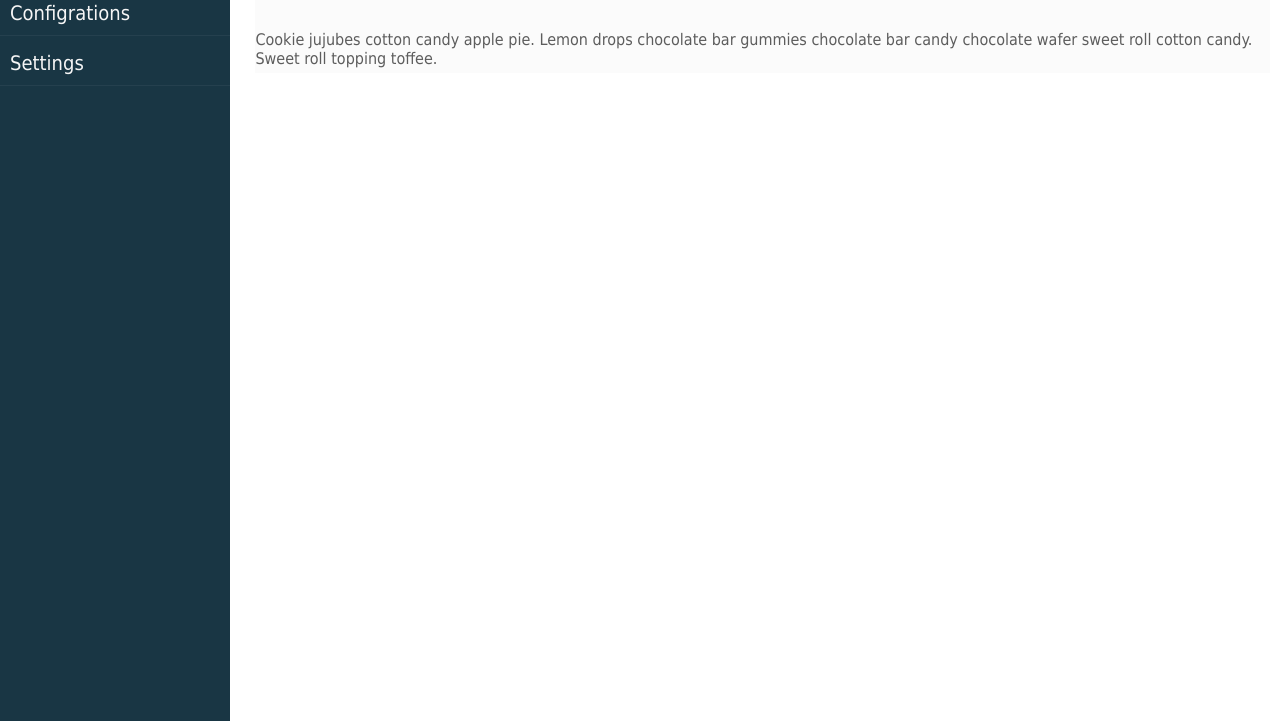
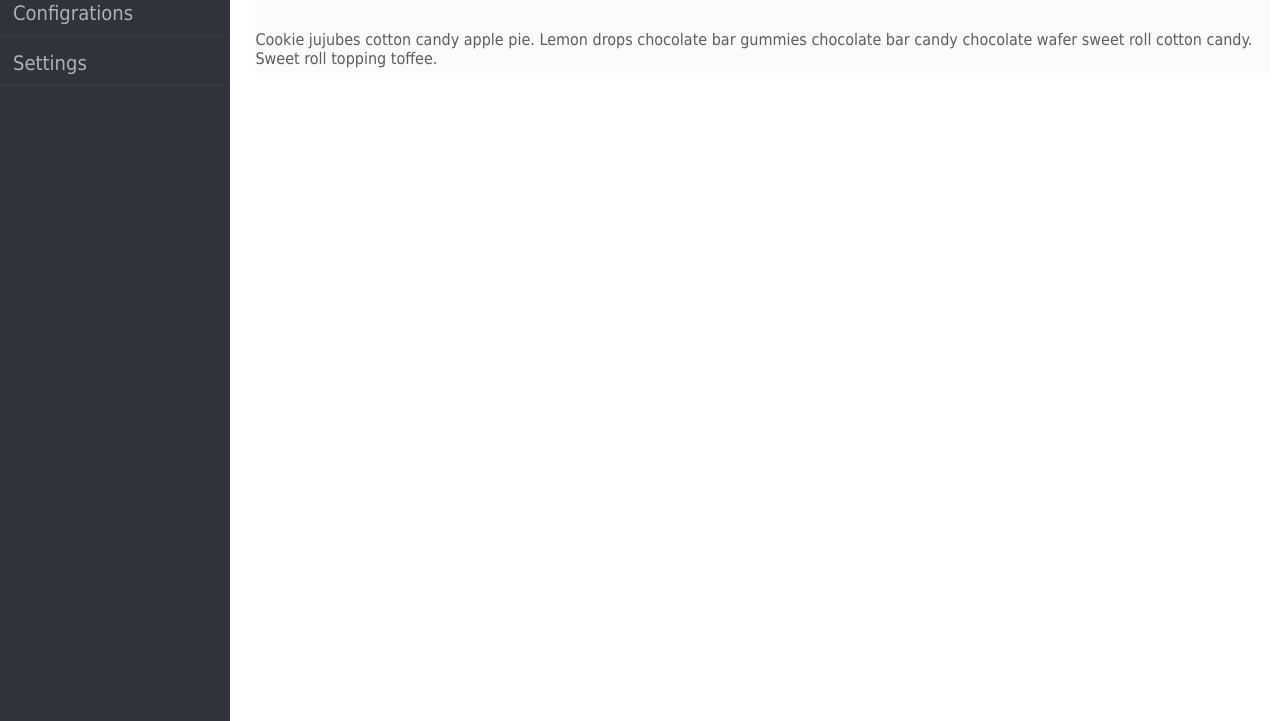
Before and after one commit to Brcinko/autoscheduler-web-interface, a plain HTML site: page frontend/index.html in a window 1280 px wide. Shown: the part 150-871 px from the top of the page. Drawn offline with Linux system fonts and the light colour scheme.

Commit message:
updated color scheme in frontend

```diff
--- a/frontend/css/style.css
+++ b/frontend/css/style.css
@@ -53,7 +53,7 @@ section {
 
 .menu-section {
 	width: 18%;
-	background: #193644;
+	background: #32323A;
 	float: left;
 	list-style-type: none;
 	font-size: 20px;
@@ -64,7 +64,6 @@ section {
 	width: 100%;
 	list-style-position: inside;
 	padding: 0;
-
 }
 
 .menu-li {
@@ -73,22 +72,25 @@ section {
 	border-bottom: 1px solid rgba(255, 255, 255, 0.05);
 	/*padding: 3px;*/
 	list-style-type: none;
-    list-style-position:inside;
-
+	list-style-position:inside;
+    	color: #AEB2B7;
 }
 
 .menu-li:hover {
 	/*background: rgba();*/
-	background: #22495d;
-
+	background: #222228;
 }
 
 .menu-link {
 	text-decoration: none;
-	color: #f6f6f6;
-	padding: 10px 0px 10px 10px;
+	color: #AEB2B7;
+	padding: 10px 0px 10px 13px;
 	display: block;
+	transition: all 0.3s ease 0s;
+}
 
+.menu-link:hover {
+	color: #1FB5AD;
 }
 
 .main-section {
```
